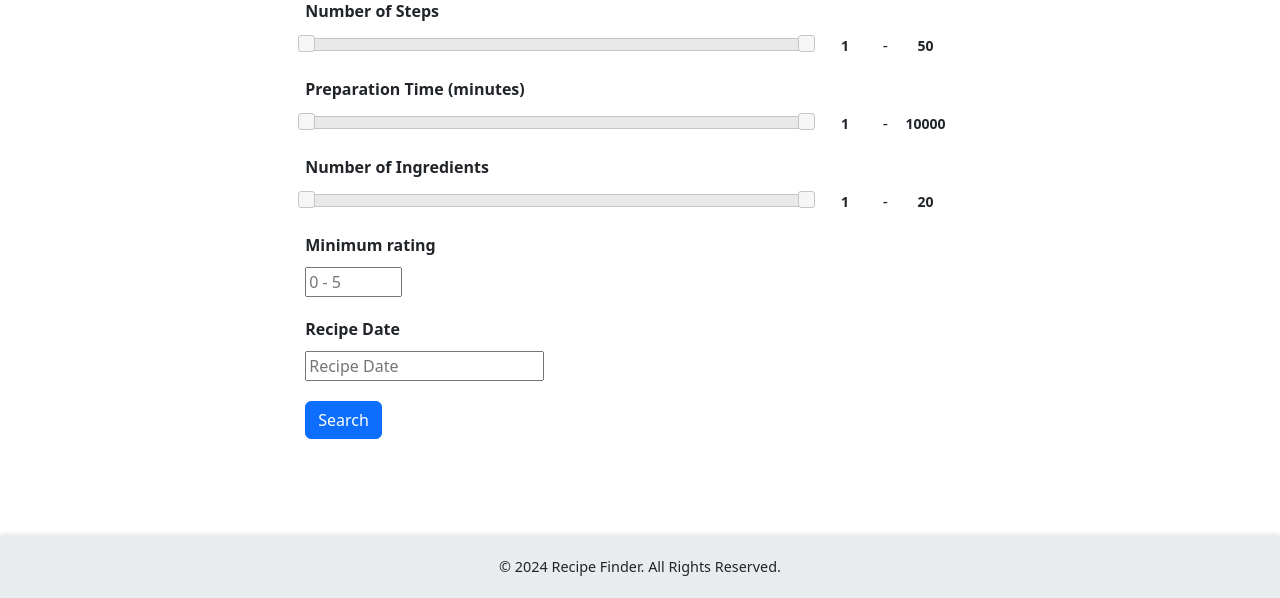
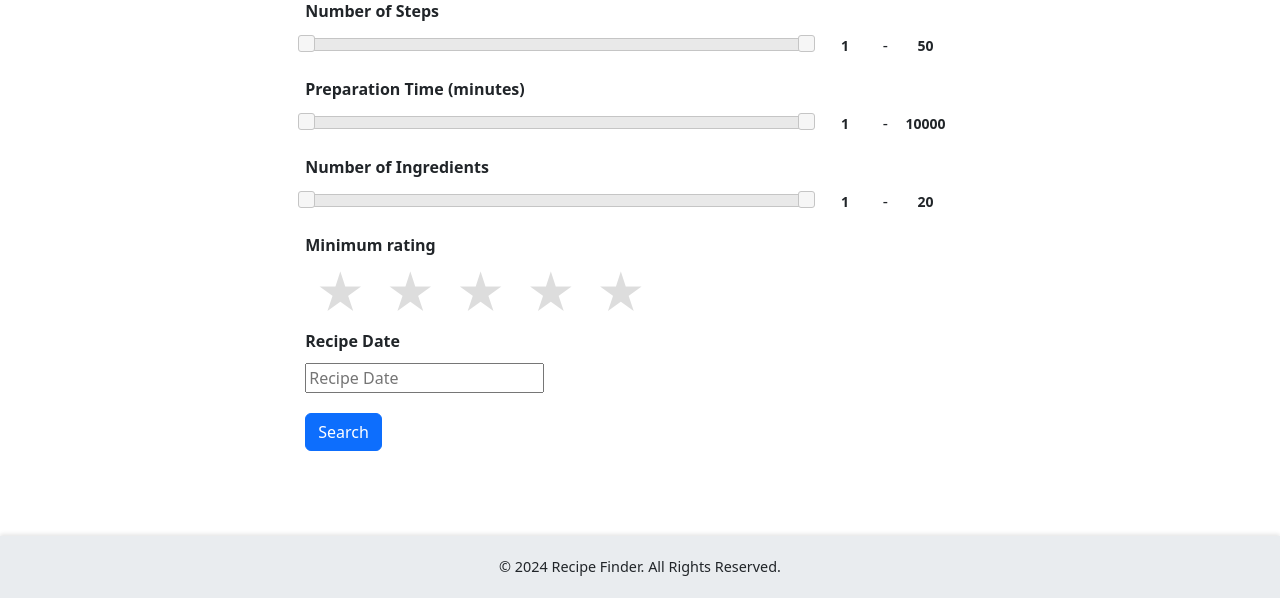
Before and after one commit to ch-fano/DjangoRecipesRank, a Django app: page / in a window 1280 px wide. Shown: the part 202-800 px from the top of the page. Run offline with Django 4.2, Linux system fonts and the light colour scheme; parts of the project's set-up code (start-up, migrations or seed data) failed here and were passed over; some libraries are stand-ins or nearby versions.

Commit message:
added stars

```diff
--- a/DjangoPageRank/forms.py
+++ b/DjangoPageRank/forms.py
@@ -39,10 +39,10 @@ class SearchForm(forms.Form):
         widget=forms.NumberInput(attrs={'type': 'range', 'min': '1', 'max': '10000', 'value': '10000'})
     )
 
-    rating = forms.FloatField(
+    rating = forms.IntegerField(
         label="Minimum rating",
         required=False,
-        widget=forms.NumberInput(attrs={'placeholder': 'Rating'})
+        widget=forms.RadioSelect(choices=[(i, f"{i} ★") for i in range(0, 6)])
     )
 
     n_ingredients_min = forms.IntegerField(
--- a/templates/homepage.html
+++ b/templates/homepage.html
@@ -39,10 +39,19 @@
             <input type="hidden" name="n_ingredients_max" id="n_ingredients_max" value="20">
         </div>
 
-        <div class="filter-item">
-            <label for="rating">{{ form.rating.label }}</label>
-            <input type="number" id="rating" name="rating" min="0" max="5" step="0.1" placeholder="0 - 5" value="{{ form.rating.value }}">
+        <label for="rating" class="rating-label">{{ form.rating.label }}</label>
+        <div class="star-rating">
+            {% for i in "54321" %}
+                <input type="radio" name="stars" value="{{ i }}" id="star{{ i }}"
+                    {% if form.instance.rating|stringformat:"s" == i %} checked {% endif %}>
+                <label for="star{{ i }}">&#9733;</label>
+            {% endfor %}
+
+            <input type="radio" name="stars" value="0" id="star0"
+                {% if form.instance.rating == 0 %} checked {% endif %}>
+            <label for="star0" style="display: none;">&#9733;</label>
         </div>
+
 
         <div class="filter-item">
             <label for="recipe_date">{{ form.recipe_date.label }}</label>
@@ -94,7 +103,7 @@
     .filter-item {
         margin-bottom: 20px;
     }
-    .filter-item label {
+    .filter-item label, .rating-label{
         display: block;
         font-weight: bold;
         margin-bottom: 10px;
@@ -110,6 +119,30 @@
         font-weight: bold;
         font-size: 14px;
     }
+    .rating-label {
+        margin-bottom: 0;
+    }
+    .star-rating {
+        display: flex;
+        justify-content: left;
+        flex-direction: row-reverse;
+    }
+    .star-rating input {
+        display: none;
+    }
+    .star-rating label {
+        font-size: 3rem;
+        color: #ddd;
+        cursor: pointer;
+        padding: 0 10px;
+    }
+    .star-rating input:checked ~ label,
+    .star-rating label:hover,
+    .star-rating label:hover ~ label {
+        color: #f39c12;
+    }
+
+
 </style>
 
 <script>
@@ -154,5 +187,23 @@
             }
         });
     });
+
+    document.addEventListener('DOMContentLoaded', function () {
+            const star1Input = document.getElementById('star1');
+            const star0Input = document.getElementById('star0');
+            const star1Label = document.querySelector('label[for="star1"]');
+
+            star1Label.addEventListener('click', function (event) {
+                // If the first star is already selected
+                if (star1Input.checked) {
+                    // Prevent the default behavior of the label click
+                    event.preventDefault();
+                    // Deselect the first star by selecting the hidden 0-star input
+                    star0Input.checked = true;
+                    // Trigger change event to update form state
+                    star0Input.dispatchEvent(new Event('change'));
+                }
+            });
+        });
 </script>
 {% endblock %}
```
Also changed, not shown: db.sqlite3.
